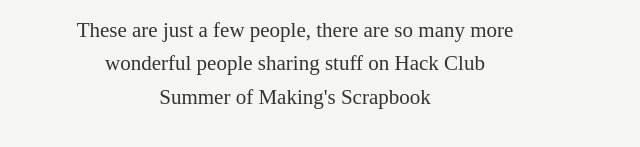
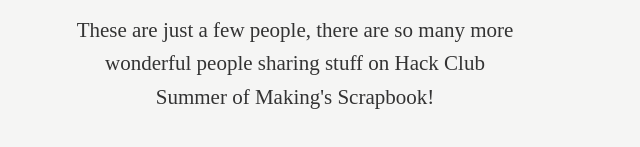
Before and after one commit to sampoder/summer-streaks, a plain HTML site: page index.html in a window 1280 px wide. Shown: the part 267-414 px from the top of the page, 270-910 px from the left. Drawn offline with nearby package versions, Linux system fonts and the light colour scheme; no server answers; a web font is replaced by a local one.

Commit message:
Update index.html

```diff
--- a/index.html
+++ b/index.html
@@ -110,7 +110,7 @@
         </div>
         <p style="text-align: center; font-size: 1.5em">
         These are just a few people, there are so many more wonderful people sharing stuff on <a href="https://scrapbook.hackclub.com/"
-          >Hack Club Summer of Making's Scrapbook</a
+          >Hack Club Summer of Making's Scrapbook!</a
         >
       </p>
       </div>
```
